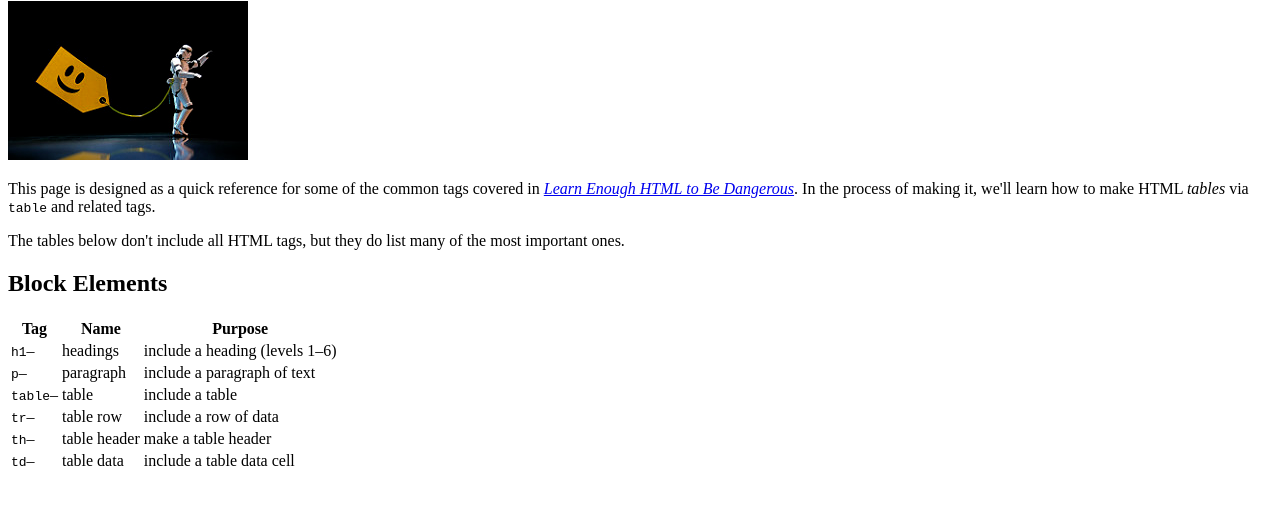
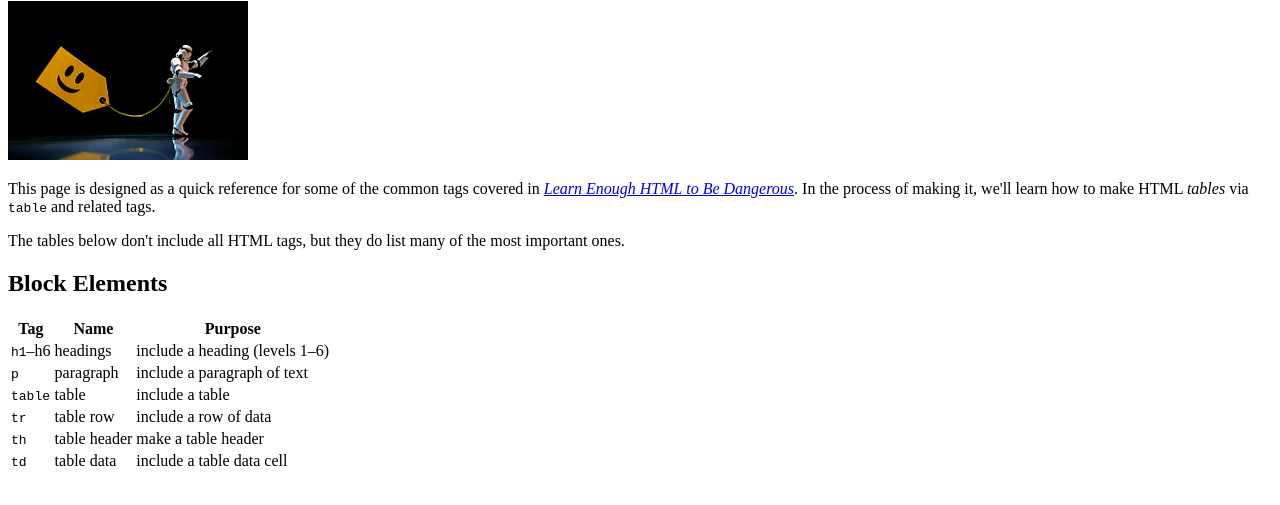
Before and after one commit to patrickroxas/sample_website, a plain HTML site: page tags.html in a window 1280 px wide. Shown: the part 79-584 px from the top of the page. Drawn offline with Linux system fonts and the light colour scheme.

Commit message:
Remove other ndashes

```diff
--- a/tags.html
+++ b/tags.html
@@ -28,32 +28,32 @@
           <th>Purpose</th>
       </tr>
       <tr>
-        <td><code>h1</code>&ndash;</td>
+        <td><code>h1</code>&ndash;h6</td>
         <td>headings</td>
         <td>include a heading (levels 1&ndash;6)</td>
       </tr>
       <tr>
-        <td><code>p</code>&ndash;</td>
+        <td><code>p</code></td>
         <td>paragraph</td>
         <td>include a paragraph of text</td>
       </tr>
       <tr>
-        <td><code>table</code>&ndash;</td>
+        <td><code>table</code></td>
         <td>table</td>
         <td>include a table</td>
       </tr>
       <tr>
-        <td><code>tr</code>&ndash;</td>
+        <td><code>tr</code></td>
         <td>table row</td>
         <td>include a row of data</td>
       </tr>
       <tr>
-        <td><code>th</code>&ndash;</td>
+        <td><code>th</code></td>
         <td>table header</td>
         <td>make a table header</td>
       </tr>
       <tr>
-        <td><code>td</code>&ndash;</td>
+        <td><code>td</code></td>
         <td>table data</td>
         <td>include a table data cell</td>
       </tr>
```
